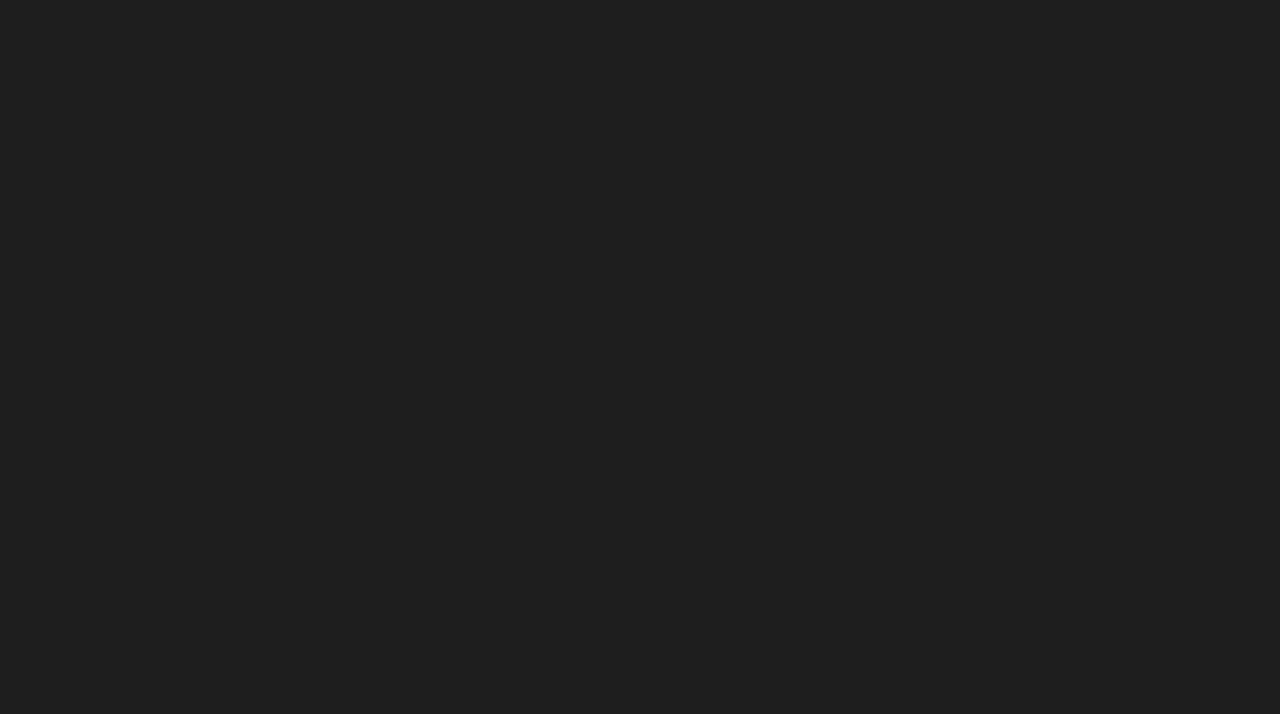
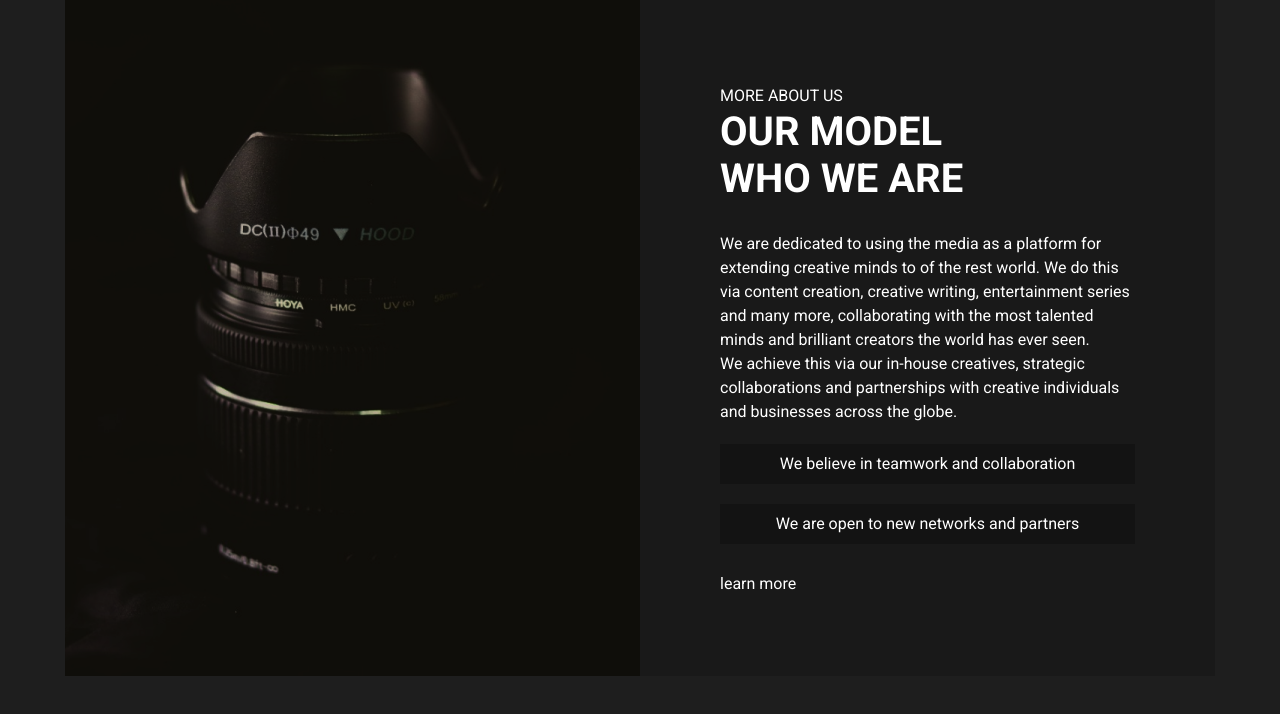
Before and after one commit to st-Michael/infocolors.com, a Nuxt app: page /home/about in a window 1280 px wide. Before the commit this address had no page. Shown: the top 714 px of the page. Built offline with nearby package versions, Linux system fonts and the light colour scheme.

Commit message:
added about section

```diff
--- a/components/ServiceCard.vue
+++ b/components/ServiceCard.vue
@@ -75,6 +75,8 @@
     gap: 30px;
     align-items: center;
     justify-content: center;
+    height: 700px;
+    margin-bottom: 60px;
 }
 
 .service{
@@ -87,6 +89,7 @@
     border: 4px solid rgba(255, 255, 255, 0.10);
     padding: 70px 31px;
     gap: 30px;
+    margin-bottom: 30px;
 }
 
 .serv-ti-icon{
--- /dev/null
+++ b/pages/home/about.vue
@@ -0,0 +1,81 @@
+<template>
+  <div>
+    <section>
+            <div class="sec3 about-us">
+                <div class="abt-txt-img about-img">
+                    <img src="@/assets/images/sec2.png" alt="">
+                </div>
+
+                <div class="abt-txt-img about-txt flex-column">
+                    <div class="about-title">
+                        <p>MORE ABOUT US</p>
+                        <h1>OUR MODEL <br> WHO WE ARE</h1>
+                    </div>
+
+                    <div class="about-body flex-column">
+                        <p>We are dedicated to using the media as a platform for extending creative minds to of the rest world. We do this via content creation, creative writing, entertainment series and many more, collaborating with the most talented minds and brilliant creators the world has ever seen. <br>
+                        We achieve this via our in-house creatives, strategic collaborations and partnerships with creative individuals and businesses across the globe.
+                        </p>
+                        <div class="about-hilght flex-column">
+                            <div class="hghlght">
+                                We believe in teamwork and collaboration
+                            </div>
+                            <div class="hghlght">
+                                We are open to new networks and partners
+                            </div>
+                        </div>
+                    </div>
+
+                    <div>
+                        learn more
+                    </div>
+                </div>
+            </div>
+    </section>
+  </div>
+</template>
+
+<script >
+
+</script>
+
+<style scoped>
+.about-us{
+    display: flex;
+    flex-direction: row;
+    align-items: center;
+    justify-content: center;
+    width: 100%;
+    height: 100%;
+}
+.abt-txt-img{
+    width: 575px;
+    height: 676px;
+}
+
+.about-txt{
+    justify-content: center;
+    padding: 80px;
+    background: #191919;
+    gap: 30px;
+    color: white;
+}
+
+.about-body{
+    gap: 20px;
+}
+
+.about-hilght{
+    gap: 20px;
+}
+
+.hghlght{
+    width: 415px;
+    height: 40px;
+    flex-shrink: 0;
+    background: #131313;
+    display: flex;
+    align-items: center;
+    justify-content: center;
+}
+</style>
--- a/pages/index.vue
+++ b/pages/index.vue
@@ -4,6 +4,7 @@
     <hero/>
     <creative />
     <service/>
+    <about />
   </div>
 </template>
 
@@ -11,12 +12,14 @@
 import hero from "./home/hero.vue"
 import creative from "./home/creative.vue"
 import service from "./home/service.vue"
+import about from "./home/about.vue"
 
 export default {
   components: {
     hero,
     creative,
-    service
+    service,
+    about
   }
 }
 
```
